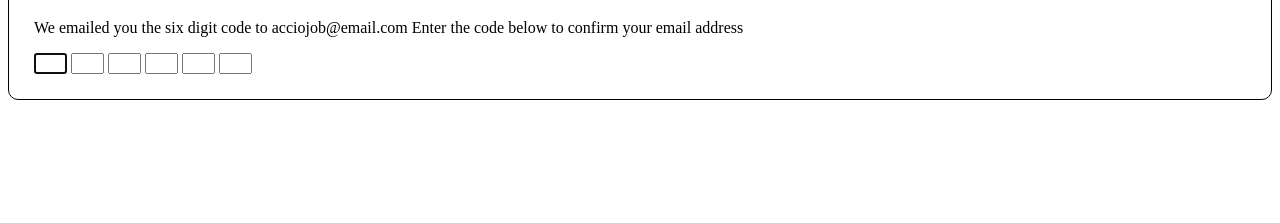
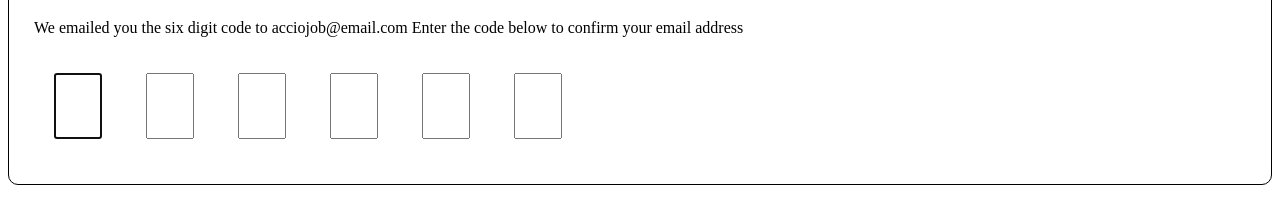
Before and after one commit to acciojob/OTP-anuragnagarji, a website: page main.html in a window 1280 px wide. Shown: the part 95-318 px from the top of the page. Drawn offline with Linux system fonts and the light colour scheme.

Commit message:
created a submission

```diff
--- a/styles.css
+++ b/styles.css
@@ -6,7 +6,7 @@ input::-webkit-inner-spin-button {
 }
 
 /* Firefox */
-input[type=number] {
+input{
   -moz-appearance: textfield;
 	margin:20px;
 	width:40px;
```
